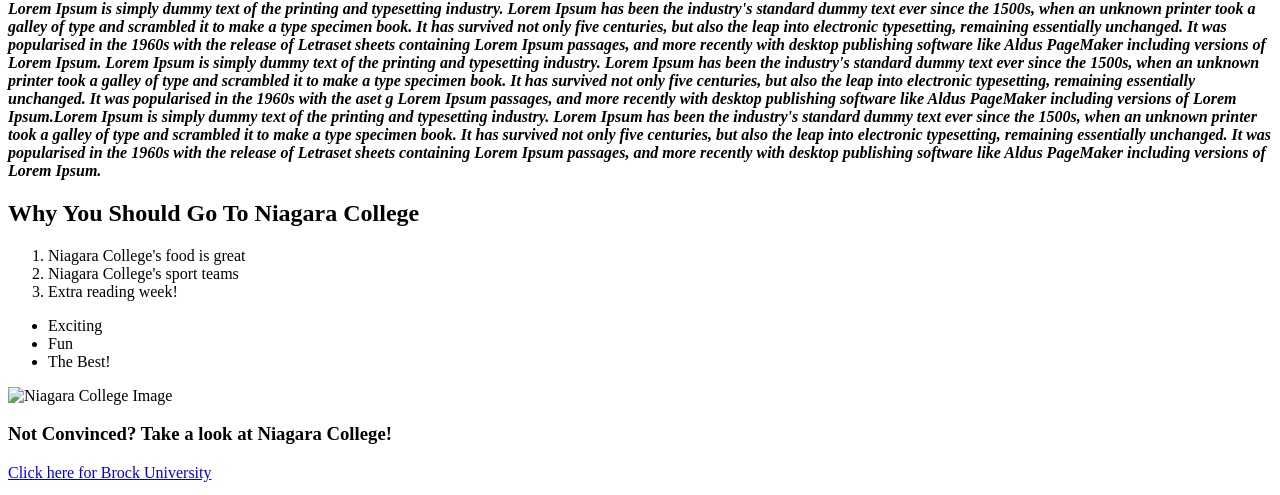
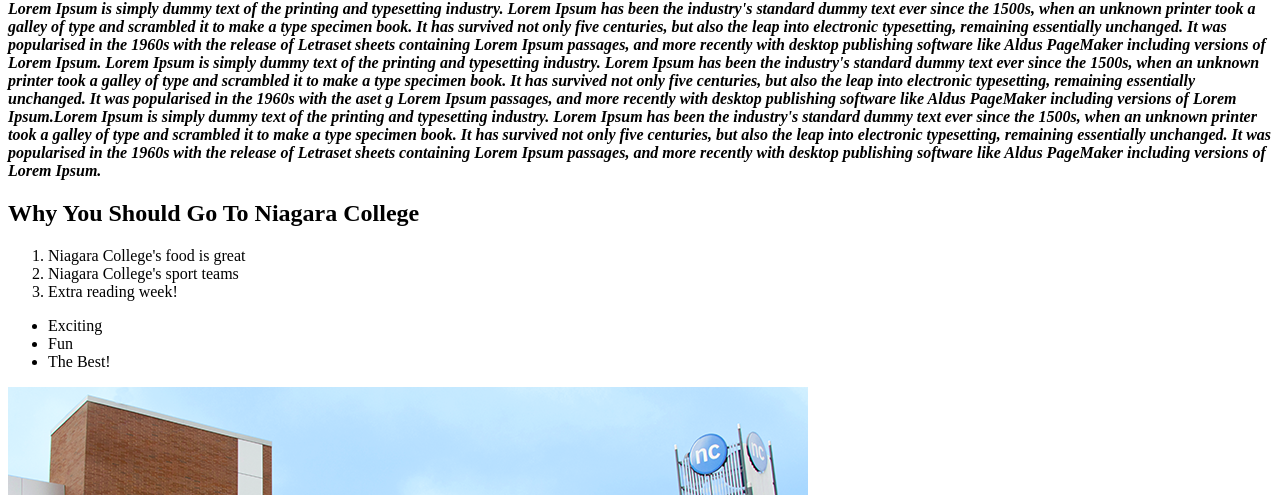
Before and after one commit to miriamzine/mz15ea, a plain HTML site: page assignone2.html in a window 1280 px wide. Shown: the part 414-909 px from the top of the page. Drawn offline with Linux system fonts and the light colour scheme.

Commit message:
Update assignone2.html

```diff
--- a/assignone2.html
+++ b/assignone2.html
@@ -32,7 +32,7 @@
 				<li>The Best!</li>
 			</ul>
 
-			<img src="X:/niagaraimage.png" alt="Niagara College Image" />
+			<img src="niagaraimage.png" alt="Niagara College Image" />
 
 		<br />
 
```
